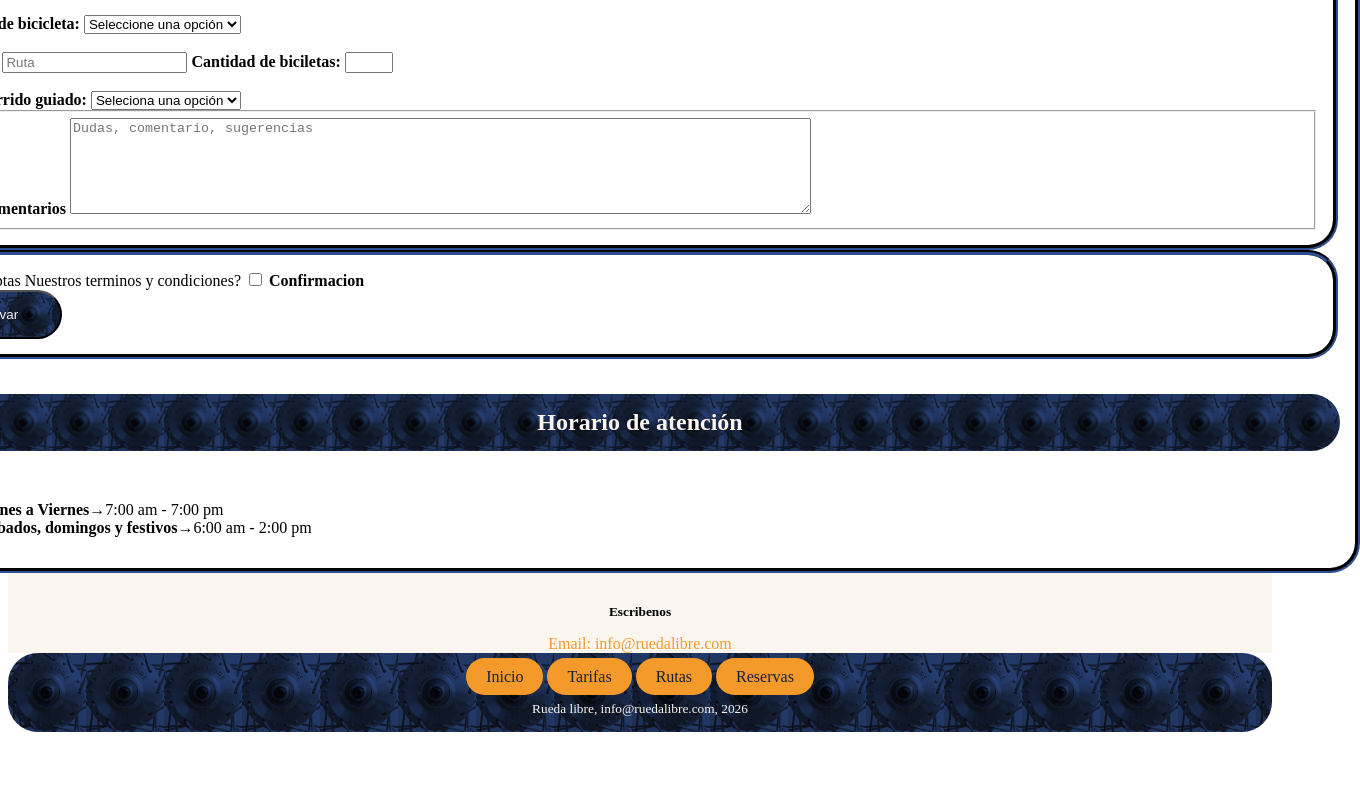
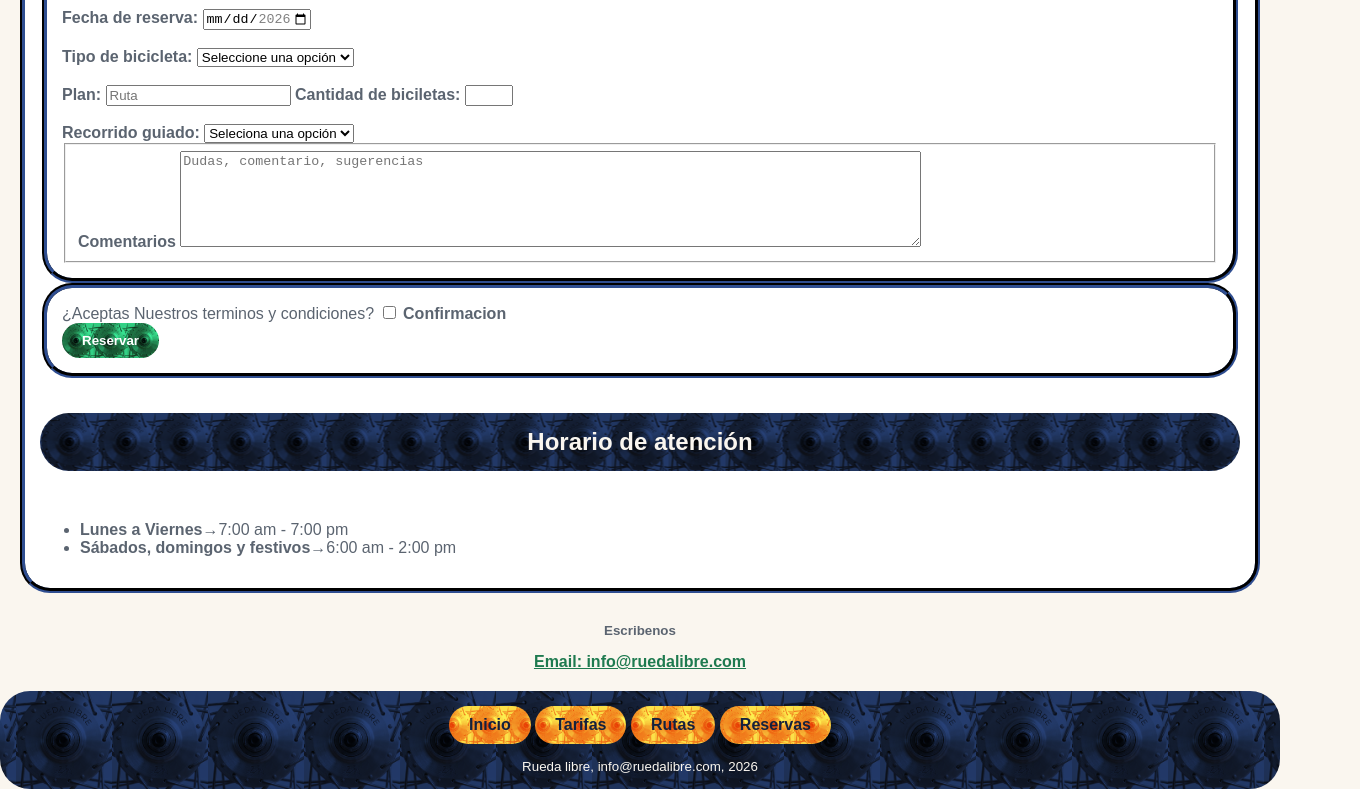
Before and after one commit to yea688513-blip/rueda-libre-v2, a plain HTML site: page paginas/reservas.html in a window 1280 px wide. Shown: the part 1024-1813 px from the top of the page, 1360 px wide, since content can reach past the window. Before the commit the page ends 1764 px from the top, so only its background shows below. Drawn offline with Linux system fonts and the light colour scheme.

```diff
--- a/css/styles.css
+++ b/css/styles.css
@@ -1,207 +1,240 @@
+/* ==========================================
+   VARIABLES DE COLOR (PALETA OFICIAL DE MARCA)
+   ========================================== */
 :root {
- --bottonEn: #1E7A4F;
---bottonS:#F39A2B;
---tittle: #14213D;
---fondo:#FAF6EF;
---secondT:#5B6470;
-
-
+    --verde-ruta: #1E7A4F;     /* Botones principales y enlaces */
+    --naranja-pedal: #F39A2B;  /* Destacados y botones secundarios */
+    --azul-noche: #14213D;     /* Títulos, encabezados y bordes */
+    --crema: #FAF6EF;          /* Fondo general */
+    --gris-asfalto: #5B6470;   /* Texto secundario y párrafos */
+    --blanco: #FFFFFF;         /* Fondos de tarjetas y formularios */
 }
 
-
-
-
-
+/* ==========================================
+   ESTILOS GENERALES Y BASE
+   ========================================== */
 body {
     cursor: url("../img/este.png") 0 0, auto;
+    background-color: var(--crema);
+    color: var(--gris-asfalto);
+    margin: 0;
+    font-family: "Montserrat", sans-serif;
+}
+a
+.fondog {
+    background-color: var(--crema);
 }
 
-
-
-.fondog{
-    background-color: #ffffFf;
+/* Enlaces (Verde Ruta sobre Crema pasa accesibilidad con 4.97:1) */
+a {
+    color: var(--verde-ruta);
+    text-decoration: underline;
+    font-weight: 600;
 }
 
+a:hover {
+    color: var(--naranja-pedal);
+    background-color: transparent;
+    cursor: url("../img/nivel.png") 0 0, auto;
+}
 
+/* Tipografía y encabezados */
+h1, h2, h3, h4 {
+    color: var(--blanco);
+}
 
-.title{
-        background-color:#14213D;
+p {
+    color: var(--gris-asfalto);
+}
+
+.sub {
+    color: var(--azul-noche);
+    max-width: 700px;
+}
+
+/* ==========================================
+   HEADER, FOOTER Y TÍTULOS
+   ========================================== */
+.title {
+    background-color: var(--azul-noche);
     background-image: url("../img/favicon-index.png");
-        background-size:contain;
-
+    background-size: contain;
     background-blend-mode: overlay;
-    background-size: center;
-    background-position: cover;
+    background-position: center;
     display: flex;
     text-align: center;
     justify-content: center;
     flex-direction: column;
-        color:#faf6ef;
+    color: var(--crema);
     border-radius: 30px;
-        padding: 15px 0px 15px 0px;
+    padding: 15px 0;
     gap: 15px;
-
 }
 
-
-
 .fond {
-    background-color:#14213D;
+    background-color: var(--azul-noche);
     max-width: 700px;
 }
 
+/* ==========================================
+   ESTRUCTURA DE CONTENEDORES
+   ========================================== */
 .div {
-    background-color:  #FAF6EF;
+    background-color: var(--crema);
     background-image: url("../img/favicon-index.png");
-    background-size: 10 px;
-
+    background-size: 150px;
     background-blend-mode: darken;
     background-repeat: repeat;
-  background-position: cover;
+    background-position: center;
 }
 
 .main {
-    background-color: #FAF6EF;
+    background-color: var(--crema);
     max-width: 1400px;
     margin: 0 auto;
     display: flex;
     flex-direction: column;
     align-items: center;
-    padding: 20 px;
+    padding: 20px;
     gap: 15px;
-
-
 }
 
-.sub{
-    color:#14213D;
-    max-width: 700px
-
+#main {
+    gap: 2rem;
 }
 
-h2, h3, h4 {
-    color:#14213D;
-}
-
-p {
-    color: #5B6470;
+.activo {
+    color: var(--crema);
 }
 
 section {
-    background-color: #ffffFf;
+    background-color: var(--blanco);
     display: flex;
     flex-direction: column;
-    width: 1400px;
+    width: 100%;
+    max-width: 1400px;
+    box-sizing: border-box;
     border-radius: 30px;
     gap: 15px;
-    border: 5px groove;
-    border-color: #14213D;
+    border: 5px groove var(--azul-noche);
     padding: 15px;
-
 }
 
-a {
-    color:#F39A2B;
-    text-decoration: none;
-
+.formulario {
+    background-color: var(--blanco);
+    border-radius: 30px;
+    gap: 15px;
+    border: 5px groove var(--azul-noche);
+    padding: 15px;
 }
 
-a:hover{
-background-color:#65c919;
-color:white;
-cursor: url("../img/nivel.png") 0 0, auto;
-
-
+/* ==========================================
+   BOTONES Y COMPONENTES INTERACTIVOS
+   ========================================== */
+/* Botones de navegación (Naranja Pedal con texto Azul Noche = 7.34:1 de contraste) */
+.button_a {
+    background-color: var(--naranja-pedal);
+    padding: 10px 20px;
+    border-radius: 30px;
+    color: var(--azul-noche) !important;
+    text-decoration: none;
+    font-weight: bold;
+    display: inline-block;
 }
 
-.beneficios{
-    background-color:#F39A2B;
-    border-radius: 15px;
-    border-color: #14213D;
-    padding: 10px;
-
-
-    justify-items: center;
+#main .button_a title .activo{
+    color: var(--crema);
+}
+.button_a:hover {
+    background-color: var(--verde-ruta);
+    color: var(--blanco) !important;
 }
 
-.footer{
-    color:#65c919;
-    display: flex;
-    flex-direction: row-reverse;
+/* Botones principales de envío/formulario (Verde Ruta con texto Blanco = 5.38:1) */
+button[type="submit"],
+button.botones {
+    background-color: var(--verde-ruta);
+    color: var(--blanco);
+    border: none;
+    border-radius: 20px;
+    padding: 10px 20px;
+    font-weight: bold;
+    cursor: pointer;
 }
 
-.orden{
-    display: flex;
-    justify-items: center;
-    max-width: 70%;
+button[type="submit"]:hover,
+button.botones:hover {
+    background-color: var(--naranja-pedal);
+    color: var(--azul-noche);
 }
 
-.button_a{
-    background-color: #F39A2B;
-    padding: 10px 20px;
-    border-radius: 30px;
-    color: #14213D;
-
+.beneficios {
+    background-color: var(--naranja-pedal);
+    color: var(--azul-noche);
+    border-radius: 15px;
+    border: 1px solid var(--azul-noche);
+    padding: 10px;
+    justify-items: center;
+    width:max-content;
 }
 
-.centrar{
-    display: flex;
-    align-items: center;
-    justify-items: center;
-    max-width: 1400px;
-}
-
-.botones{
-    width: 100px;
-}
-
-.titleB{
-     background-color: #F39A2B;
-    color: #14213D;
-
-
+.titleB {
+    background-color: var(--naranja-pedal);
+    color: var(--azul-noche);
     display: flex;
     text-align: center;
     justify-content: center;
     flex-direction: column;
-
     border-radius: 50px;
-    border-color: #14213D;
-
-    padding: 15px 0px 15px 0px;
+    border: 1px solid var(--azul-noche);
+    padding: 15px 0;
     gap: 15px;
-
-
-}
-.flota{
-    display: grid;
-    grid-template-columns: repeat(auto-fill, minmax(21rem,1fr));
-    gap: 2rem;
 }
 
-.bici{
-    background-color: #ffffFf;
+/* ==========================================
+   REJILLA DE FLOTA Y TARJETAS
+   ========================================== */
+.flota {
+    display: grid;
+    grid-template-columns: repeat(auto-fill, minmax(21rem, 1fr));
+    gap: 2rem;
+    width: 100%;
+}
+
+.bici {
+    background-color: var(--blanco);
     display: flex;
     flex-direction: column;
     border-radius: 30px;
     gap: 15px;
-    border: 5px groove;
-    border-color: #14213D;
+    border: 5px groove var(--azul-noche);
     padding: 15px;
-
 }
 
-.improw{
+/* ==========================================
+   CLASES AUXILIARES Y LAYOUT
+   ========================================== */
+.centrar {
+    display: flex;
+    align-items: center;
+    justify-content: center;
+    max-width: 1400px;
+}
+
+.improw {
     display: flex;
     flex-direction: row;
     gap: 20px;
 }
 
-.formulario {
-    background-color: #ffffFf;
-    border-radius: 30px;
-    gap: 15px;
-    border: 5px groove;
-    border-color: #14213D;
-    padding: 15px;
+.orden {
+    display: flex;
+    justify-content: center;
+    max-width: 70%;
 }
+
+.footer {
+    color: var(--verde-ruta);
+    display: flex;
+    flex-direction: row-reverse;
+}
--- /dev/null
+++ b/css/xxx.css
@@ -0,0 +1,210 @@
+:root {
+ --bottonEn: #1E7A4F;
+--bottonS:#F39A2B;
+--tittle: #14213D;
+--fondo:#FAF6EF;
+--secondT:#5B6470;
+
+
+}
+
+
+
+
+
+body {
+    cursor: url("../img/este.png") 0 0, auto;
+}
+
+
+
+.fondog{
+    background-color: #ffffFf;
+   }
+
+
+
+.title{
+        background-color:#14213D;
+        background-image: url("../img/favicon-index.png");
+        background-size:contain;
+
+        background-blend-mode: overlay;
+    background-size: center;
+    background-position: cover;
+        display: flex;
+        text-align: center;
+        justify-content: center;
+        flex-direction: column;
+        color:#faf6ef;
+        border-radius: 30px;
+        padding: 15px 0px 15px 0px;
+        gap: 15px;
+
+}
+
+
+
+.fond {
+    background-color:#14213D;
+    max-width: 700px;
+}
+
+.div {
+    background-color:  #FAF6EF;
+     background-image: url("../img/favicon-index.png");
+    background-size: 10 px;
+
+    background-blend-mode: darken;
+  background-repeat: repeat;
+  background-position: cover;
+}
+
+.main {
+    background-color: #FAF6EF;
+    max-width: 1400px;
+    margin: 0 auto;
+    display: flex;
+    flex-direction: column;
+    align-items: center;
+    padding: 20 px;
+    gap: 15px;
+
+
+}
+
+.sub{
+    color:#14213D;
+    max-width: 700px
+
+}
+
+h2, h3, h4 {
+    color:#14213D;
+}
+
+p {
+    color: #5B6470;
+}
+
+section {
+    background-color: #ffffFf;
+    display: flex;
+    flex-direction: column;
+    width: 1400px;
+    border-radius: 30px;
+    gap: 15px;
+    border: 5px groove;
+    border-color: #14213D;
+    padding: 15px;
+
+}
+
+a {
+    color:#F39A2B;
+    text-decoration: none;
+
+    }
+
+a:hover{
+background-color:#65c919;
+color:white;
+cursor: url("../img/nivel.png") 0 0, auto;
+
+
+}
+
+.beneficios{
+    background-color:#F39A2B;
+    border-radius: 15px;
+    border-color: #14213D;
+    padding: 10px;
+
+
+    justify-items: center;
+}
+
+.footer{
+    color:#65c919;
+    display: flex;
+    flex-direction: row-reverse;
+}
+
+.orden{
+    display: flex;
+    justify-items: center;
+    max-width: 70%;
+}
+
+.button_a{
+    background-color: #F39A2B;
+    padding: 10px 20px;
+    border-radius: 30px;
+    color: #14213D;
+
+}
+
+.centrar{
+    display: flex;
+    align-items: center;
+    justify-items: center;
+    max-width: 1400px;
+}
+
+.botones{
+    width: 100px;
+}
+
+.titleB{
+     background-color: #F39A2B;
+    color: #14213D;
+
+
+    display: flex;
+    text-align: center;
+    justify-content: center;
+    flex-direction: column;
+
+    border-radius: 50px;
+    border-color: #14213D;
+
+    padding: 15px 0px 15px 0px;
+    gap: 15px;
+
+
+}
+.flota{
+    display: grid;
+    grid-template-columns: repeat(auto-fill, minmax(21rem,1fr));
+    gap: 2rem;
+}
+
+.bici{
+    background-color: #ffffFf;
+    display: flex;
+    flex-direction: column;
+    border-radius: 30px;
+    gap: 15px;
+    border: 5px groove;
+    border-color: #14213D;
+    padding: 15px;
+
+}
+
+.improw{
+    display: flex;
+    flex-direction: row;
+    gap: 20px;
+}
+
+.formulario {
+    background-color: #ffffFf;
+    border-radius: 30px;
+    gap: 15px;
+    border: 5px groove;
+    border-color: #14213D;
+    padding: 15px;
+}
+
+#menu a { color: var(--gris-asfalto); }
+.activo { color: var(--verde-ruta); font-weight: 600; }
--- a/paginas/reservas.html
+++ b/paginas/reservas.html
@@ -14,10 +14,10 @@
     <header class="title">
         <h1>Rueda Libre</h1>
         <nav>
-            <a class="button_a" href="../index.html">Inicio</a>
-            <a class="button_a" href="tarifas.html">Tarifas</a>
-            <a class="button_a" href="tarifas.html#rutas">Rutas</a>
-            <a class="button_a" href="reservas.html">Reservas</a>
+            <a class="button_a title" href="../index.html">Inicio</a>
+            <a class="button_a title" href="tarifas.html">Tarifas</a>
+            <a class="button_a title" href="tarifas.html#rutas">Rutas</a>
+            <a class="button_a title" href="reservas.html">Reservas</a>
         </nav>
     </header>
 
@@ -124,10 +124,10 @@
 
     <footer class="title">
         <nav>
-            <a class="button_a" href="../index.html">Inicio</a>
-            <a class="button_a" href="tarifas.html">Tarifas</a>
-            <a class="button_a" href="tarifas.html#rutas">Rutas</a>
-            <a class="button_a" href="reservas.html">Reservas</a>
+            <a class="button_a title" href="../index.html">Inicio</a>
+            <a class="button_a title" href="tarifas.html">Tarifas</a>
+            <a class="button_a title" href="tarifas.html#rutas">Rutas</a>
+            <a class="button_a title" href="reservas.html">Reservas</a>
         </nav>
         <small>Rueda libre, info@ruedalibre.com, 2026 </small>
     </footer>
```
Also changed, not shown: index.html (+9 -9 lines), paginas/tarifas.html (+8 -8 lines). Lines whose indentation alone changed are shown as unchanged.
